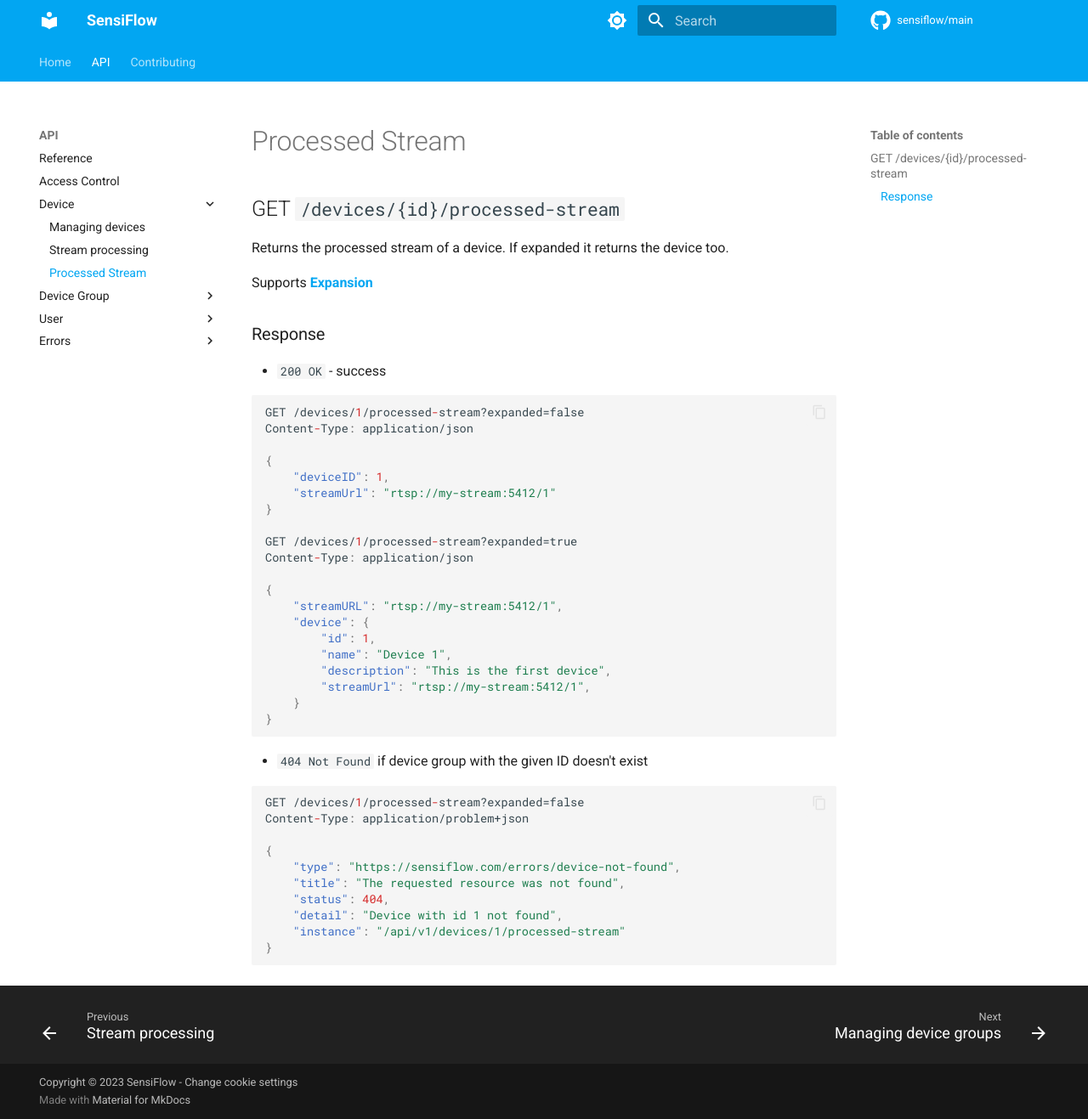
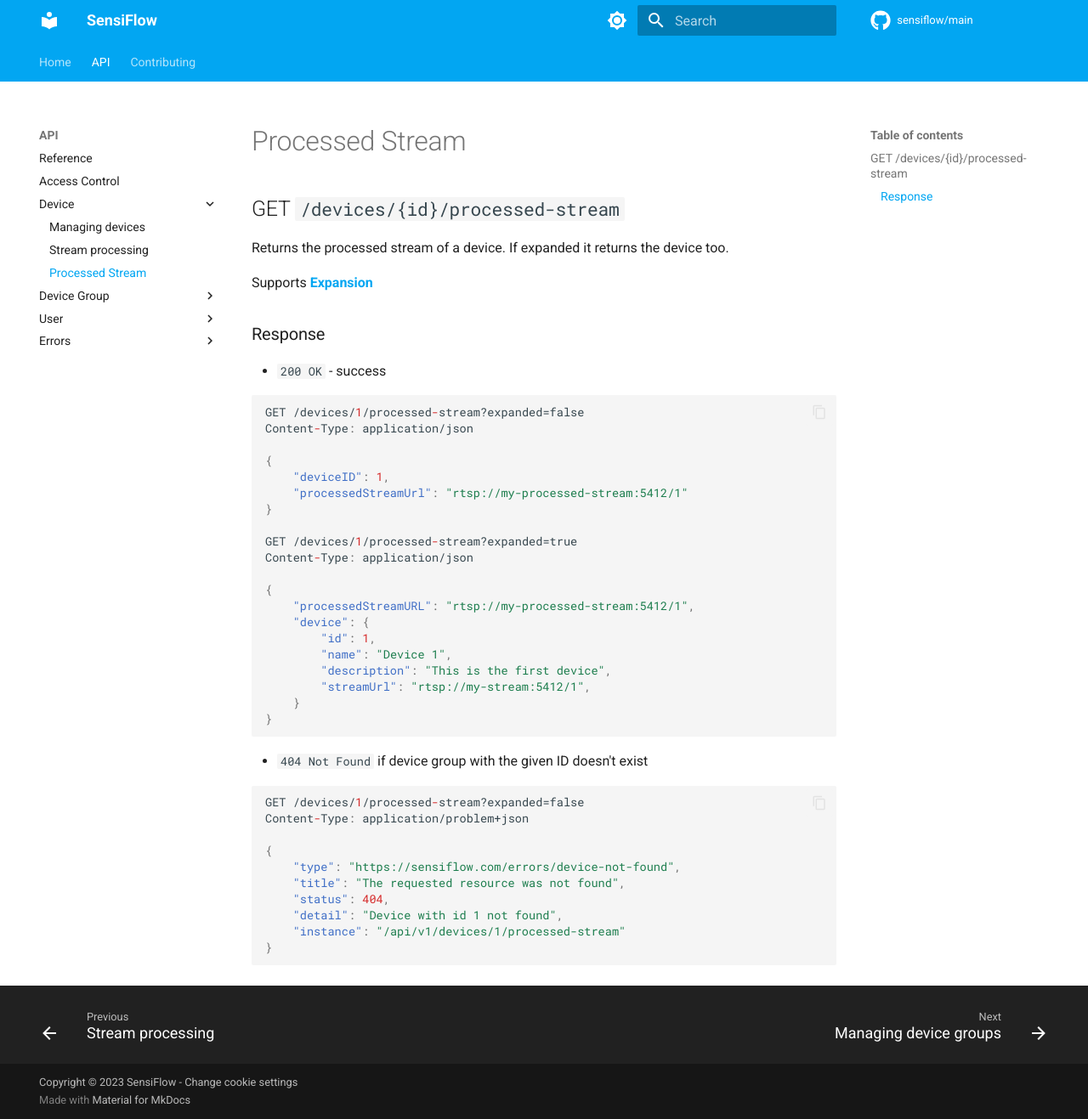
Before and after one commit to sensiflow/main, an MkDocs documentation site: the page built from docs/api/device/processed-stream.md, in a window 1280 px wide and 1317 px high. Shown: the whole window at 85% size. Built offline with MkDocs 1.6.1 and Material for MkDocs 9.7.7, drawn with Linux system fonts in a browser that asks for light colours; comment, search, counter and statistics services are not loaded.

Commit message:
Changed processed stream url name to be different from the one that comes in the device not processed

```diff
--- a/docs/api/device/processed-stream.md
+++ b/docs/api/device/processed-stream.md
@@ -14,14 +14,14 @@ Content-Type: application/json
 
 {
     "deviceID": 1,
-    "streamUrl": "rtsp://my-stream:5412/1"
+    "processedStreamUrl": "rtsp://my-processed-stream:5412/1"
 }
 
 GET /devices/1/processed-stream?expanded=true
 Content-Type: application/json
 
 {
-    "streamURL": "rtsp://my-stream:5412/1",
+    "processedStreamURL": "rtsp://my-processed-stream:5412/1",
     "device": {
         "id": 1,
         "name": "Device 1",
```
